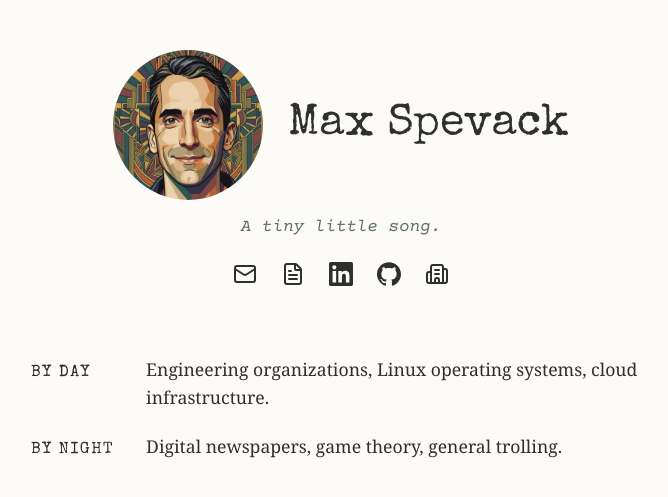
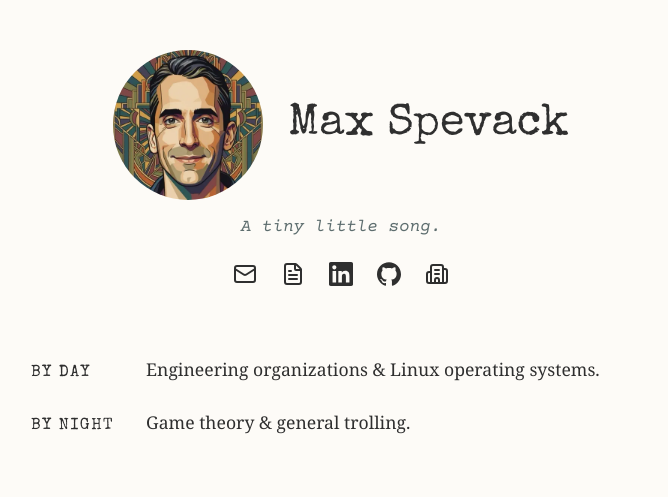
Before and after one commit to maxspevack/spevack.org, a Jekyll site: the page built from index.md, in a window 1280 px wide. Shown: the top 497 px of the page, without its empty margins (299-967 px from the left). Built offline with Jekyll 4.4.1, drawn with Linux system fonts in a browser that asks for light colours.

Commit message:
Better description.

```diff
--- a/index.md
+++ b/index.md
@@ -27,8 +27,8 @@ permalink: /
 
 <dl class="bio-grid">
   <dt>By day</dt>
-  <dd>Engineering organizations, Linux operating systems, cloud infrastructure.</dd>
+  <dd>Engineering organizations & Linux operating systems.</dd>
 
   <dt>By night</dt>
-  <dd>Digital newspapers, game theory, general trolling.</dd>
+  <dd>Game theory & general trolling.</dd>
 </dl>
```
